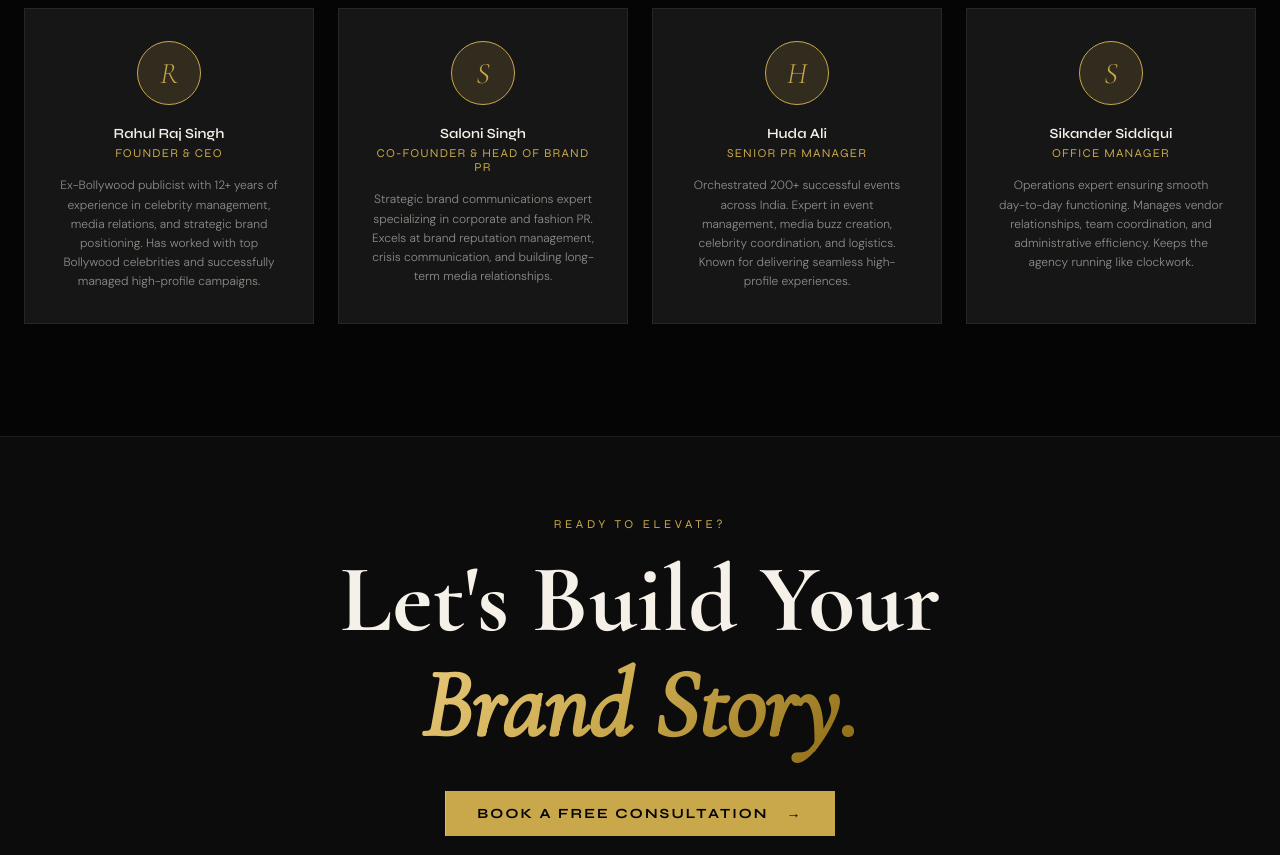
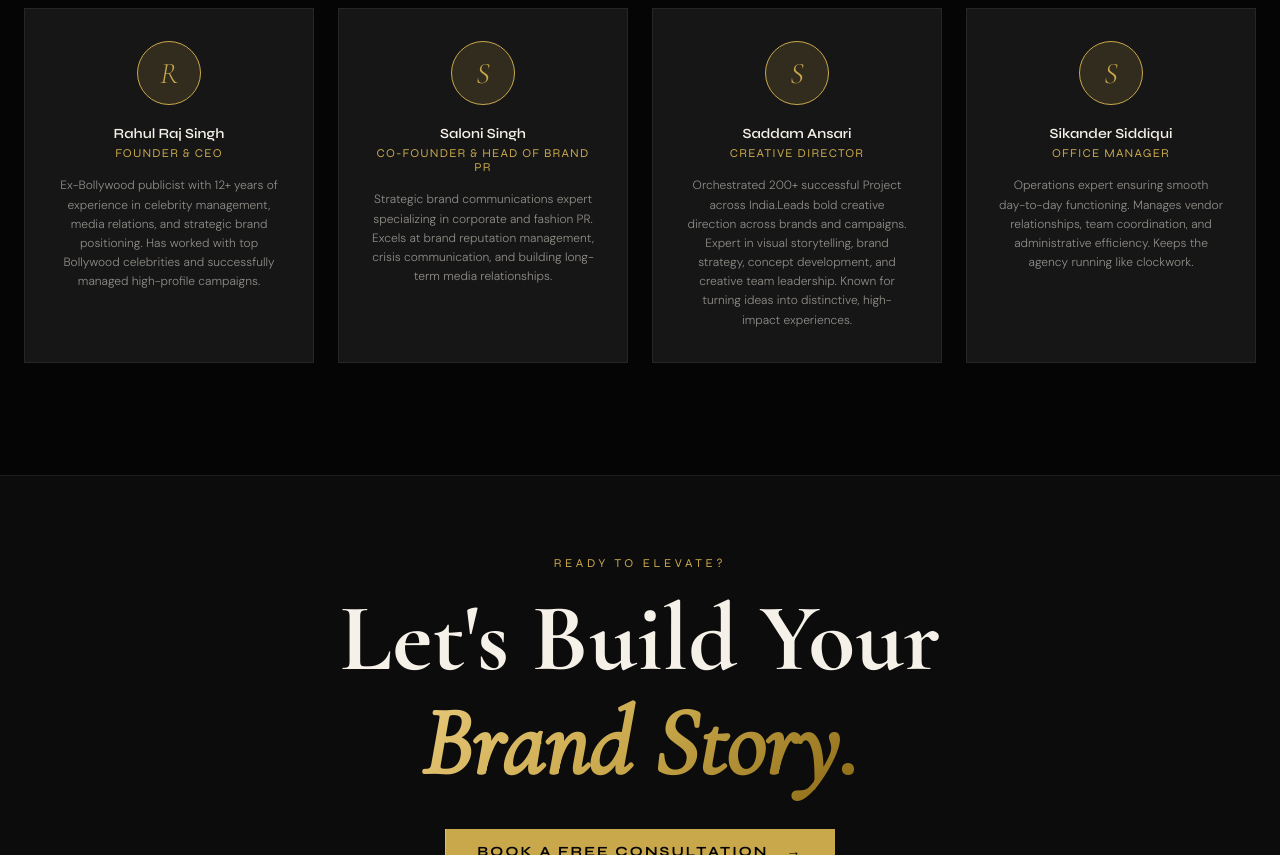
Before and after one commit to Ashutoshrana123/Website, a Next.js app: page /about in a window 1280 px wide. Shown: the part 1800-2655 px from the top of the page. Built offline with nearby package versions, Linux system fonts and the light colour scheme.

Commit message:
commit after change

```diff
--- a/src/app/about/page.tsx
+++ b/src/app/about/page.tsx
@@ -16,10 +16,11 @@ const team = [
     initial: 'S'  // Changed from 'A' to 'S' for Saloni
   },
   {
-    name: 'Huda Ali',
-    role: 'Senior PR Manager',
-    bio: 'Orchestrated 200+ successful events across India. Expert in event management, media buzz creation, celebrity coordination, and logistics. Known for delivering seamless high-profile experiences.',
-    initial: 'H'  // Changed from 'D' to 'H' for Huda
+    name: 'Saddam Ansari',
+    role: 'Creative Director',
+    bio: 'Orchestrated 200+ successful Project across India.Leads bold creative direction across brands and campaigns. Expert in visual storytelling, brand strategy, concept development, and creative team leadership. Known for turning ideas into distinctive, high-impact experiences.',
+    initial: 'S'  // Changedzsxl
+    //   from 'D' to 'H' for Huda
   },
   {
     name: 'Sikander Siddiqui',
```
